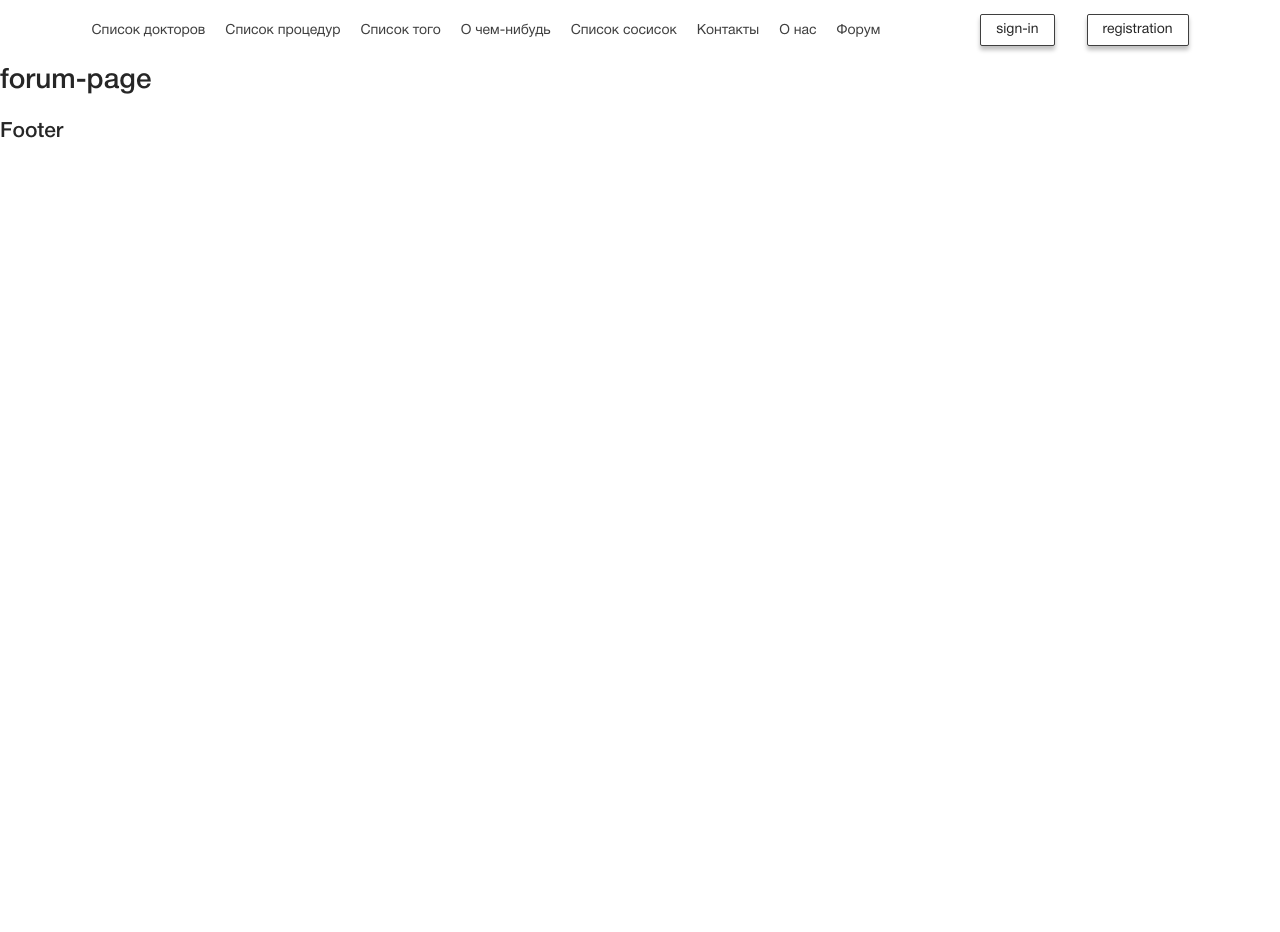
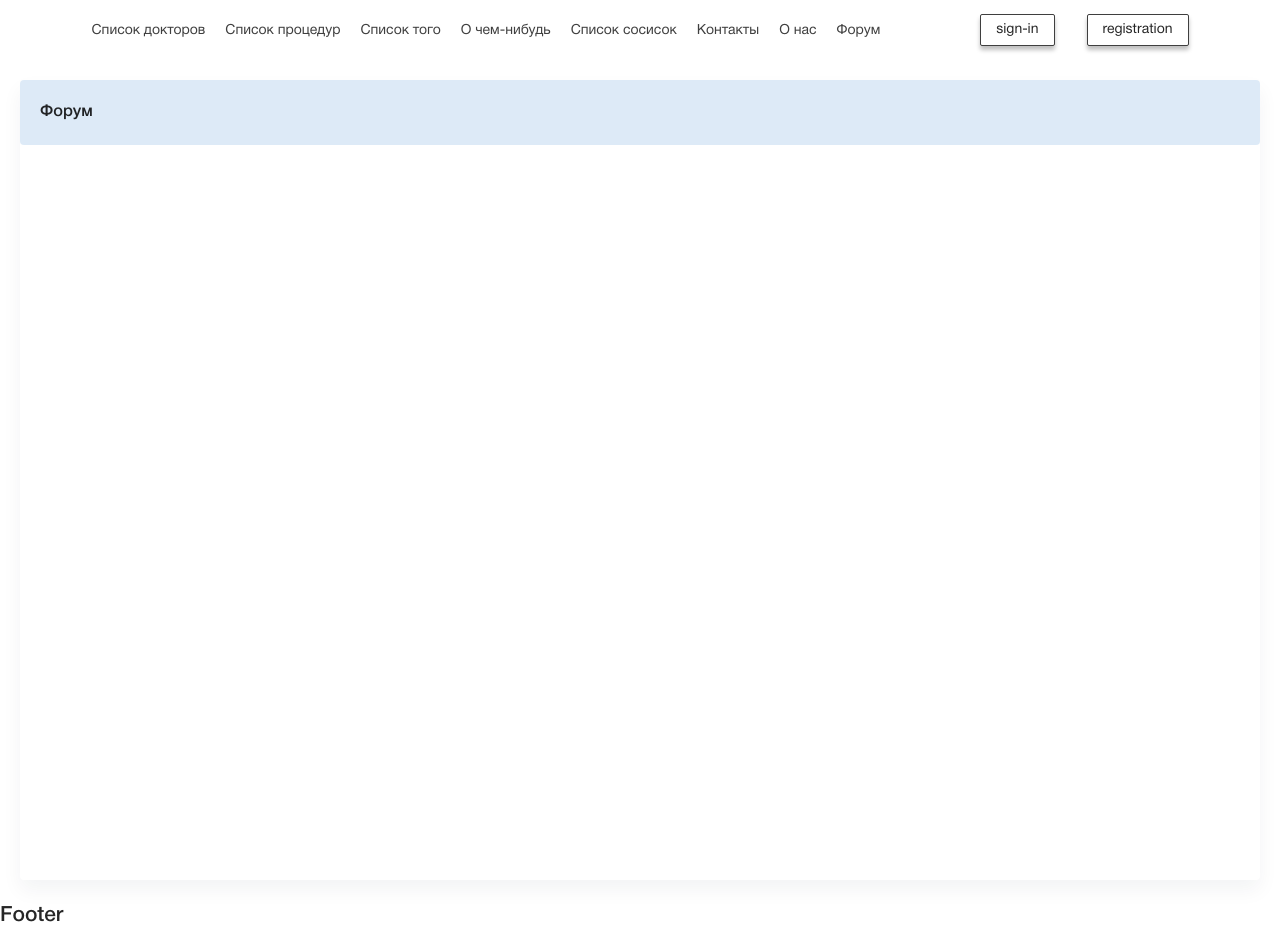
Before and after one commit to AlexVedernikoff/Vet-clinic-for-wolfik, a React (Create React App) app: page /forumPage in a window 1280 px wide. Before the commit the page ends 800 px from the top, so only its background shows below. Built offline with nearby package versions, Linux system fonts and the light colour scheme.

Commit message:
Merge conflict

```diff
--- a/src/pages/forum-page.tsx
+++ b/src/pages/forum-page.tsx
@@ -1,3 +1,10 @@
-const ForumPage = (): JSX.Element => <h1>forum-page</h1>;
+import styles from '../styles/global.module.scss';
+
+const ForumPage = ():JSX.Element => (
+  <div className={styles.wrapper}>
+
+    <h3 className={styles.title}>Форум</h3>
+  </div>
+);
 
 export default ForumPage;
--- /dev/null
+++ b/src/styles/global.module.scss
@@ -0,0 +1,16 @@
+.wrapper {
+    margin:20px;
+    height: 100vh;
+    box-shadow: 0px 10px 20px rgba(18, 38, 63, 0.05);
+    border-radius: 4px;
+
+        .title {
+            margin: 0;
+            background: rgba(84, 150, 212, 0.2);
+            padding: 20px;
+            border-radius: 4px;
+        }
+
+
+
+}
```
